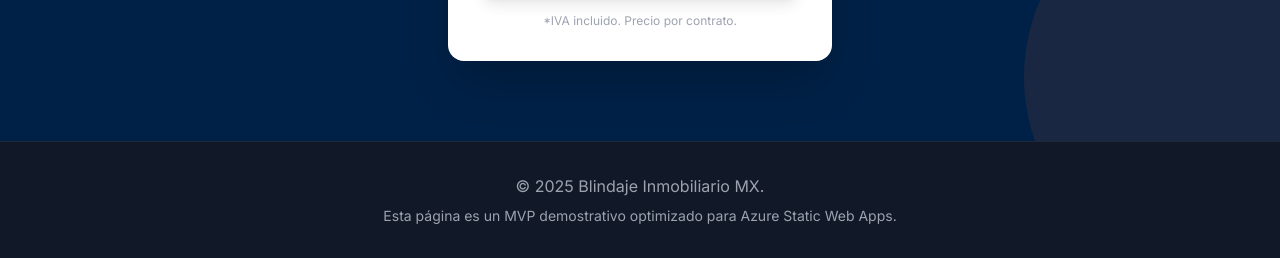
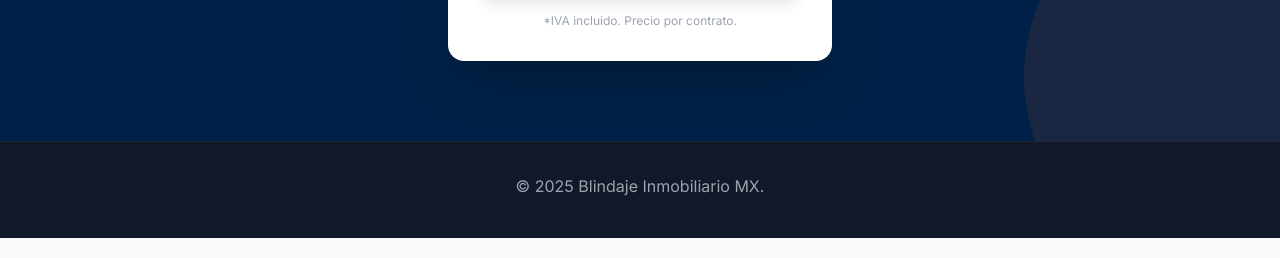
Before and after one commit to EmilianoMierUjed/kit-arrendamiento, a plain HTML site: page index.html in a window 1280 px wide. Shown: the part 2769-3027 px from the top of the page. Drawn offline with nearby package versions, Linux system fonts and the light colour scheme.

Commit message:
Update index.html

```diff
--- a/index.html
+++ b/index.html
@@ -270,7 +270,7 @@
     <footer class="bg-gray-900 text-gray-400 py-8 border-t border-gray-800">
         <div class="container mx-auto px-6 text-center">
             <p class="mb-2">© 2025 Blindaje Inmobiliario MX.</p>
-            <p class="text-sm">Esta página es un MVP demostrativo optimizado para Azure Static Web Apps.</p>
+
         </div>
     </footer>
 
```
